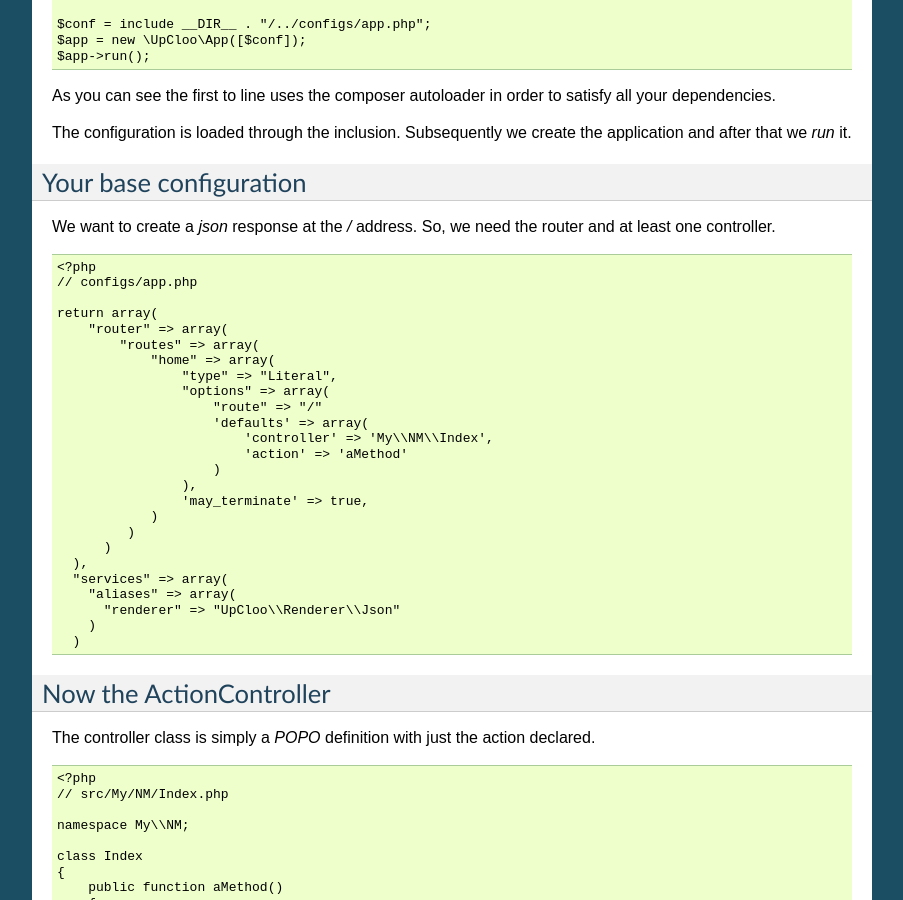
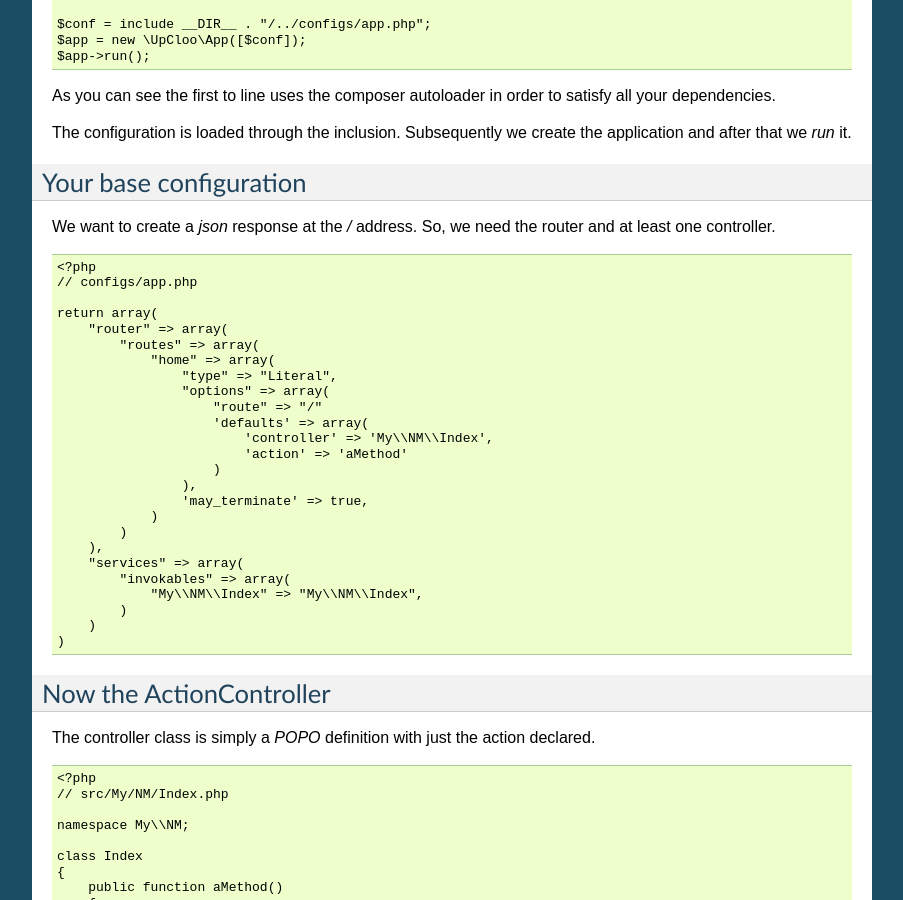
Before and after one commit to wdalmut/upcloo-web-framework, a Sphinx documentation site: the page built from docs/getting-started.rst, in a window 1280 px wide and 900 px high, scrolled down 609 px. Shown: the whole window, without its empty margins (198-1101 px from the left). Built offline with Sphinx 7.4.7, drawn with Linux system fonts in a browser that asks for light colours.

Commit message:
Updated docs

```diff
--- a/docs/getting-started.rst
+++ b/docs/getting-started.rst
@@ -66,14 +66,14 @@ the router and at least one controller. ::
                     ),
                     'may_terminate' => true,
                 )
-             )
-          )
-      ),
-      "services" => array(
-        "aliases" => array(
-          "renderer" => "UpCloo\\Renderer\\Json"
+            )
+        ),
+        "services" => array(
+            "invokables" => array(
+                "My\\NM\\Index" => "My\\NM\\Index",
+            )
         )
-      )
+    )
 
 Now the ActionController
 ------------------------
--- a/docs/listeners.rst
+++ b/docs/listeners.rst
@@ -18,6 +18,11 @@ Of course we have to link listeners through the configuration: ::
 
     // configs/app.php
 
+    "services" => arrray(
+        "invokables" => array(
+            "My\\NM\\Error" => "My\\NM\\Error",
+        )
+    ),
     "listeners" => array(
         "404" => array(
             array("My\\NM\\Error", "error")
```
